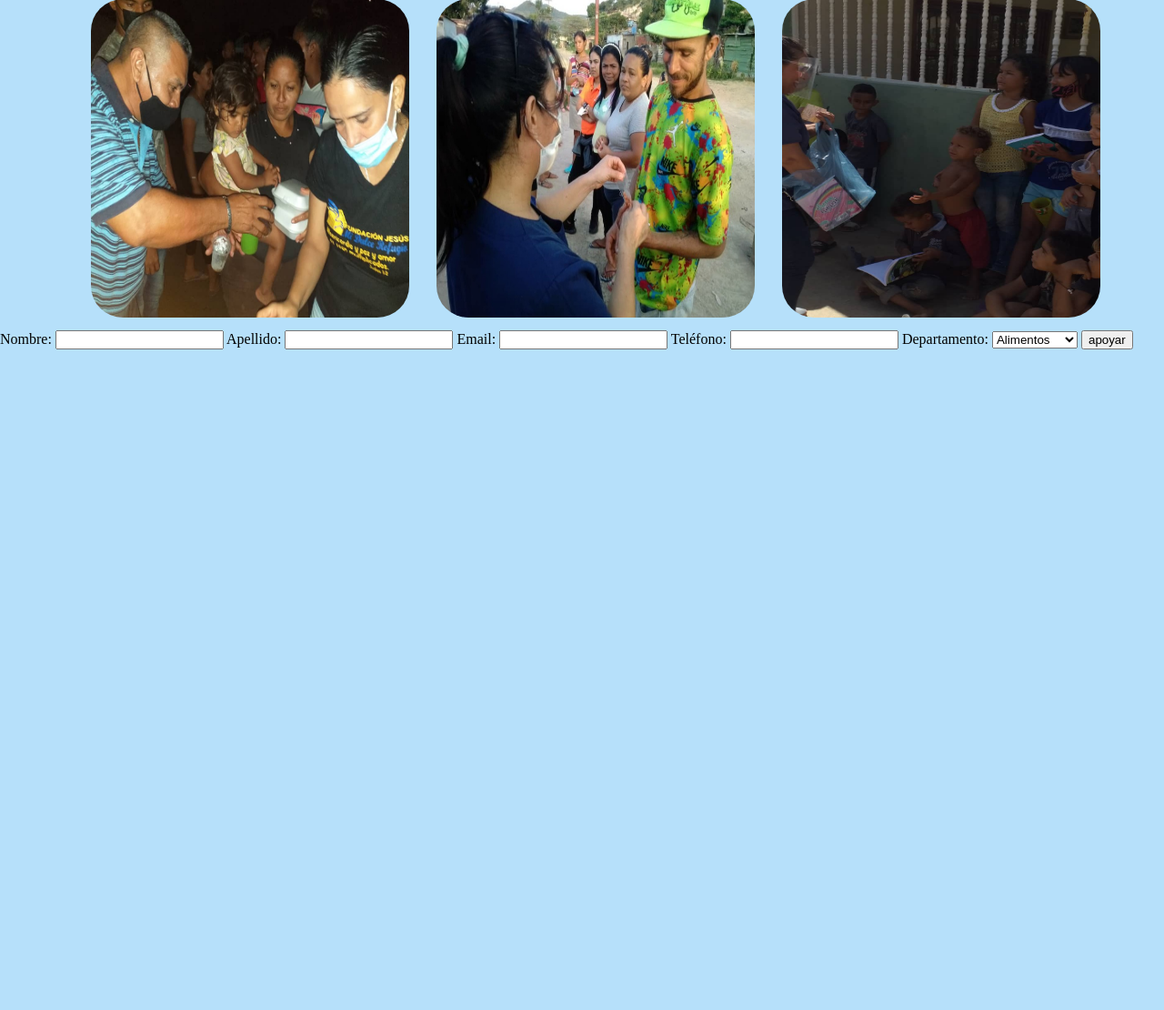
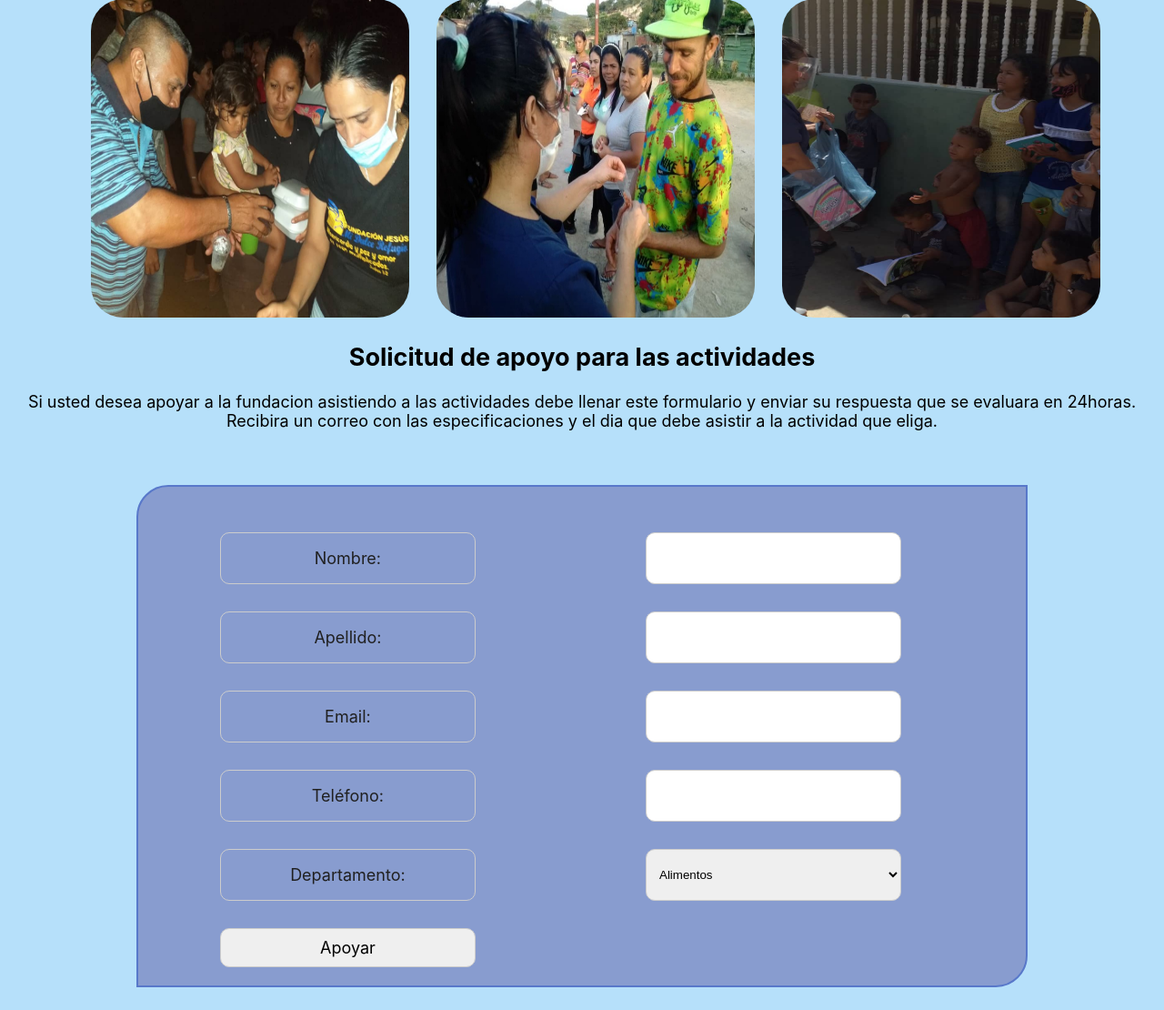
Before and after one commit to SamuelDGS/-JMDR_crowfunding, a Django app: page /campanas/ in a window 1280 px wide. Shown: the part 205-1315 px from the top of the page at 91% size. Before the commit the page ends 589 px from the top, so only its background shows below. Run offline with Django 4.2, Linux system fonts and the light colour scheme.

Commit message:
formularios

```diff
--- a/jmdr_crowfunding/jmdr_crowfunding_app/static/CSS/style_campana.css
+++ b/jmdr_crowfunding/jmdr_crowfunding_app/static/CSS/style_campana.css
@@ -1,7 +1,6 @@
 body {
     margin: 0;
     background-color: rgb(182, 224, 250);
-
 }
 
 div#header {
@@ -58,9 +57,83 @@ img#logo {
 .campaing_text > h2:hover {
     background: rgb(133, 133, 133);
     border-radius: 5px;
-
 }
 
-div.form_container > form > label {
+.inf{
+    font-family: -apple-system, BlinkMacSystemFont, 'Segoe UI', Roboto, Oxygen, Ubuntu, Cantarell, 'Open Sans', 'Helvetica Neue', sans-serif;
+    font-size: 18px;
+    text-align: center;
+}
 
+div.form_container > form {
+    font-family: -apple-system, BlinkMacSystemFont, 'Segoe UI', Roboto, Oxygen, Ubuntu, Cantarell, 'Open Sans', 'Helvetica Neue', sans-serif;
+    color: #202020;
+    font-size: 18px;
+    font-weight: 400;
+    text-align: center;
+    background: #889ccf;
+    margin: 0 0 25px;
+    overflow: hidden;
+    padding: 20px;
+    border-radius: 35px 0px 35px 0px;
+    -moz-border-radius: 35px 0px 35px 0px;
+    -webkit-border-radius: 35px 0px 35px 0px;
+    border: 2px solid #5878ca;
+    margin-left: 150px;
+    margin-right: 150px;
+    margin-top: 60px;
+    line-height: 35px;
+    display: grid;
+    grid-template-columns: repeat(2, 1fr);
 }
+
+div.form_container > form label {
+    width: 60%;
+    padding: 10px;
+    border: 1px solid #ccc;
+    border-radius: 10px;
+    box-sizing: border-box;
+    resize: vertical;;
+    margin-top:30px;
+    margin-left: 70px;
+    transition: all 0.4s linear;
+    justify-content: center;
+    align-content: center;
+}
+div.form_container > form input {
+    width: 60%;
+    padding: 10px;
+    border: 1px solid #ccc;
+    border-radius: 10px;
+    box-sizing: border-box;
+    resize: vertical;;
+    margin-top:30px;
+    margin-left: 70px;
+    transition: all 0.4s linear;
+    justify-content: center;
+}
+div.form_container > form select {
+    width: 60%;
+    padding:10px;
+    border: 1px solid #ccc;
+    border-radius: 10px;
+    box-sizing: border-box;
+    resize: vertical;;
+    margin-top:30px;
+    margin-left: 70px;
+}
+
+div.form_container > form label:hover {
+    background: rgb(133, 133, 133);
+    border-radius: 10px
+}
+
+div.form_container > form input[type=submit]{
+    font-family: -apple-system, BlinkMacSystemFont, 'Segoe UI', Roboto, Oxygen, Ubuntu, Cantarell, 'Open Sans', 'Helvetica Neue', sans-serif;
+    font-size: 18px;
+}
+
+div.form_container > form input[type=submit]:hover {
+    background: rgb(133, 133, 133);
+    border-radius: 10px
+}
--- a/jmdr_crowfunding/jmdr_crowfunding_app/static/CSS/style_e_a.css
+++ b/jmdr_crowfunding/jmdr_crowfunding_app/static/CSS/style_e_a.css
@@ -27,7 +27,7 @@ img#logo {
     margin-left: 20px;
 }
 
-.parrafo {
+.parrafo{
     font-family: -apple-system, BlinkMacSystemFont, 'Segoe UI', Roboto, Oxygen, Ubuntu, Cantarell, 'Open Sans', 'Helvetica Neue', sans-serif;
     color: #202020;
     font-size: 18px;
--- a/jmdr_crowfunding/jmdr_crowfunding_app/templates/jmdr_crowfunding/HTML/campanas.html
+++ b/jmdr_crowfunding/jmdr_crowfunding_app/templates/jmdr_crowfunding/HTML/campanas.html
@@ -43,11 +43,17 @@
                 {% endfor %}
             </ul>
         </div> {% endcomment %}
+
+        <div class="inf">
+            <h2>Solicitud de apoyo para las actividades</h2>
+            <p>Si usted desea apoyar a la fundacion asistiendo a las actividades debe llenar este formulario y enviar su respuesta que se evaluara en 24horas. Recibira un correo con las especificaciones y el dia que debe asistir a la actividad que eliga.</p>
+        </div>
+
         <div class="form_container">
             <form action="{% url 'agregar_soporte' %}" method="post">
                     {% csrf_token %}
                     {{ form }}
-                    <input type="submit" value="apoyar">
+                    <input type="submit" value="Apoyar">
             </form>
         </div>
     </body>
```
Also changed, not shown: jmdr_crowfunding/jmdr_crowfunding_app/templates/jmdr_crowfunding/HTML/entrega_alimentos.html (+8 -5 lines).
